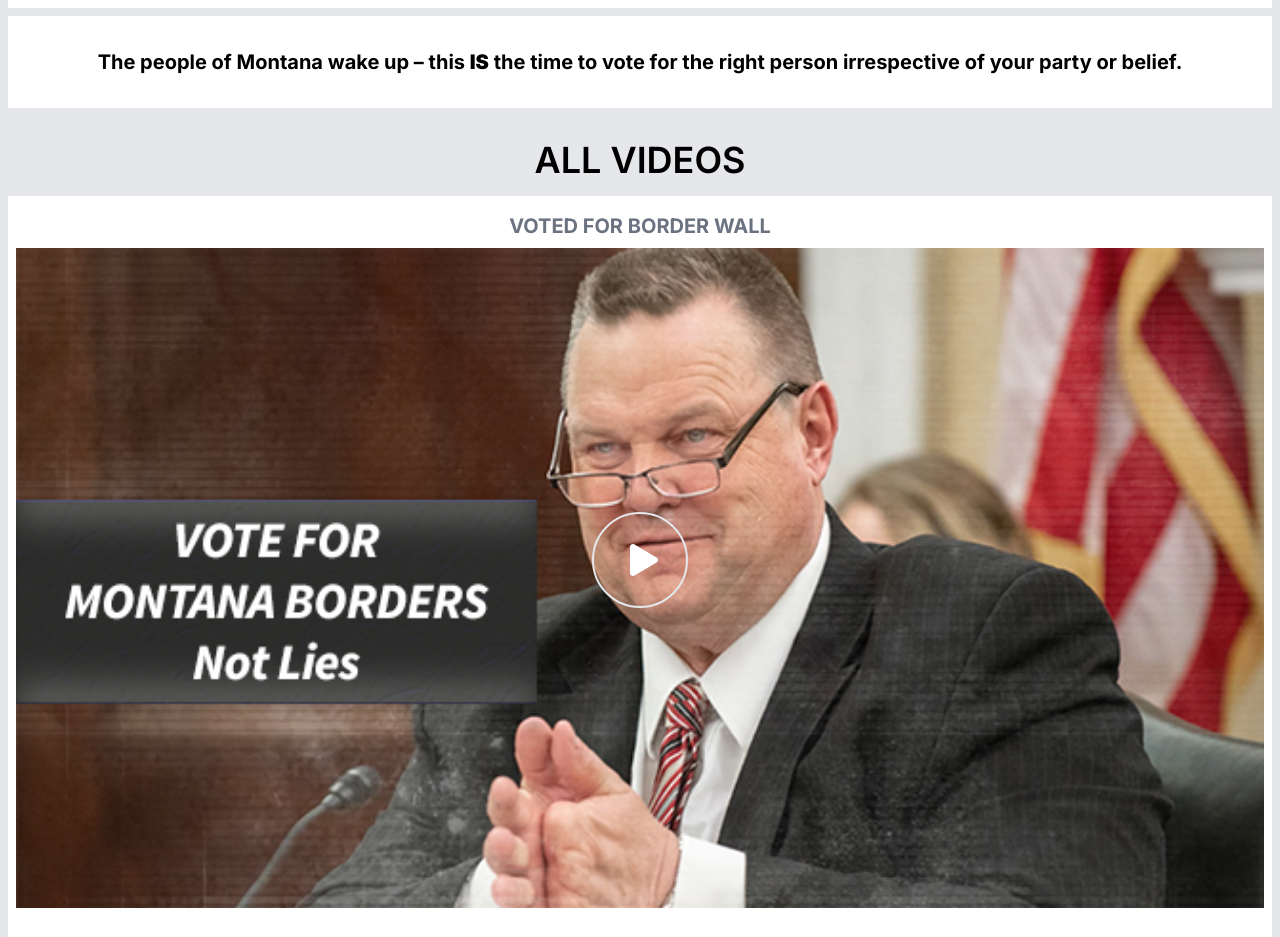
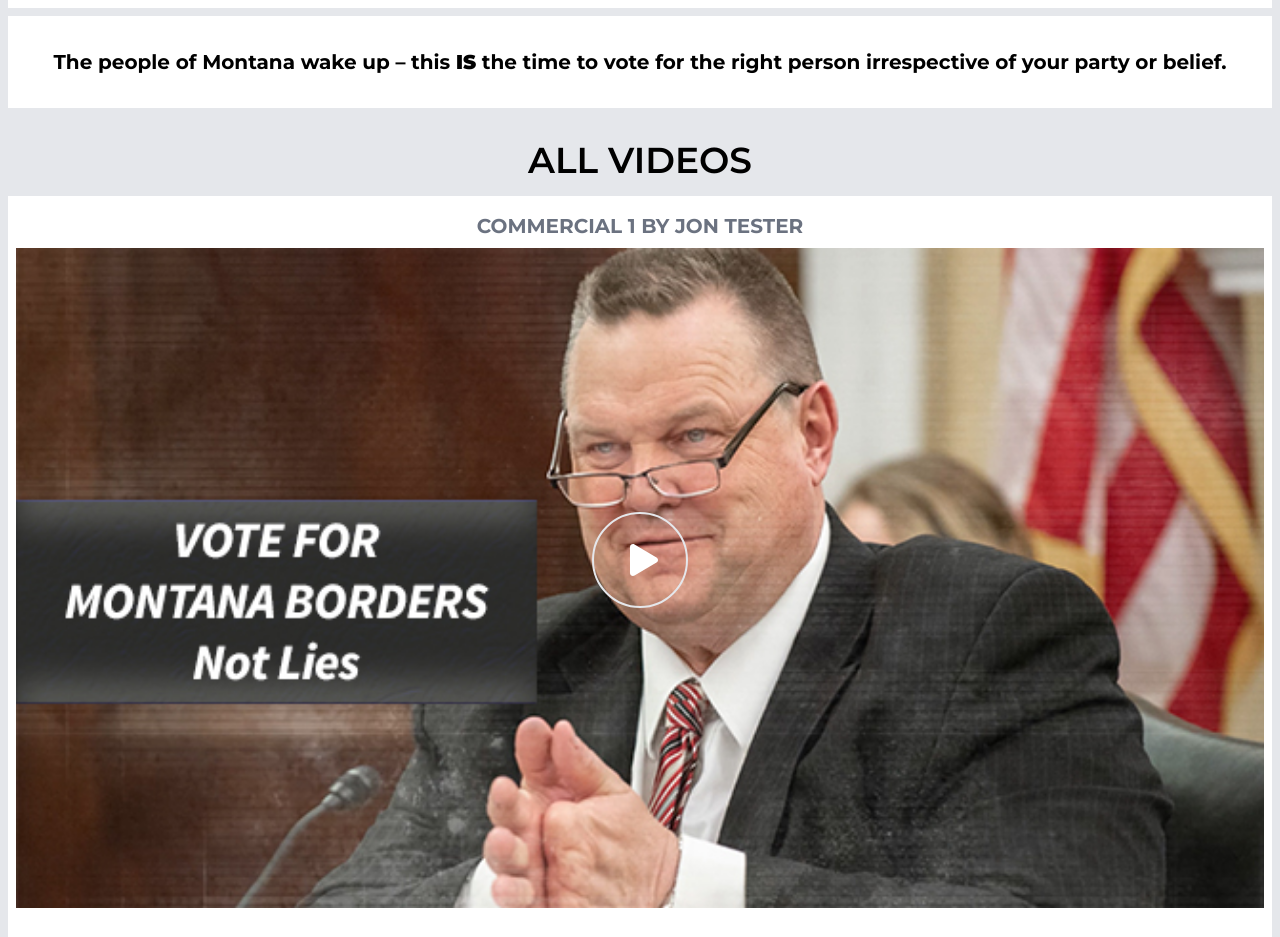
Before and after one commit to sahilkhan8786/lowell-P, a Next.js app: page / in a window 1280 px wide. Shown: the part 1860-2797 px from the top of the page. Built offline with nearby package versions, Linux system fonts and the light colour scheme.

Commit message:
Add files via upload
Changed the title of the videos

```diff
--- a/src/app/layout.js
+++ b/src/app/layout.js
@@ -1,7 +1,7 @@
-import { Inter } from "next/font/google";
+import { Montserrat } from "next/font/google";
 import "./globals.css";
 
-const inter = Inter({ subsets: ["latin"] });
+const inter = Montserrat({ subsets: ["latin"] });
 
 export const metadata = {
   title: "Jon Tester | Lies",
--- a/src/app/page.js
+++ b/src/app/page.js
@@ -16,10 +16,18 @@ export default function Home() {
       <Details />
       <List />
       <h2 className='text-center text-4xl uppercase py-4 font-semibold'> All Videos</h2>
-      <VideoPlayer url={'https://player.vimeo.com/video/962918624'} title={'Voted for Border WALL'} thumbnail={image1} />
-      <VideoPlayer url={'https://player.vimeo.com/video/962930573'} title={'Puts Montana First'} thumbnail={image2} />
-      <VideoPlayer url={'https://player.vimeo.com/video/962930825'} title={'He’s working with Border Patrol to control Fentanyl in Montana'} thumbnail={image3} />
-      <VideoPlayer url={'https://player.vimeo.com/video/962930688'} title={'More and more lies, save MONTANA'} thumbnail={image4} />
+      <VideoPlayer
+        url={'https://player.vimeo.com/video/962918624'}
+        title={'Commercial 1 by Jon Tester'} thumbnail={image1} />
+      <VideoPlayer
+        url={'https://player.vimeo.com/video/962930573'}
+        title={'Commercial 2 by Jon Tester'} thumbnail={image2} />
+      <VideoPlayer
+        url={'https://player.vimeo.com/video/962930825'}
+        title={'Commercial 3 by Jon Tester'} thumbnail={image3} />
+      <VideoPlayer
+        url={'https://player.vimeo.com/video/962930688'}
+        title={'Commercial 4 by Jon Tester'} thumbnail={image4} />
       <Appeal />
     </>
   )
--- a/src/components/Header.jsx
+++ b/src/components/Header.jsx
@@ -26,7 +26,6 @@ export default function Header() {
 
                     </span>
 
-                    <span className='text-xl text-center'>Decieves Montana Voters</span>
                 </p>
             </div>
         </header>
```
